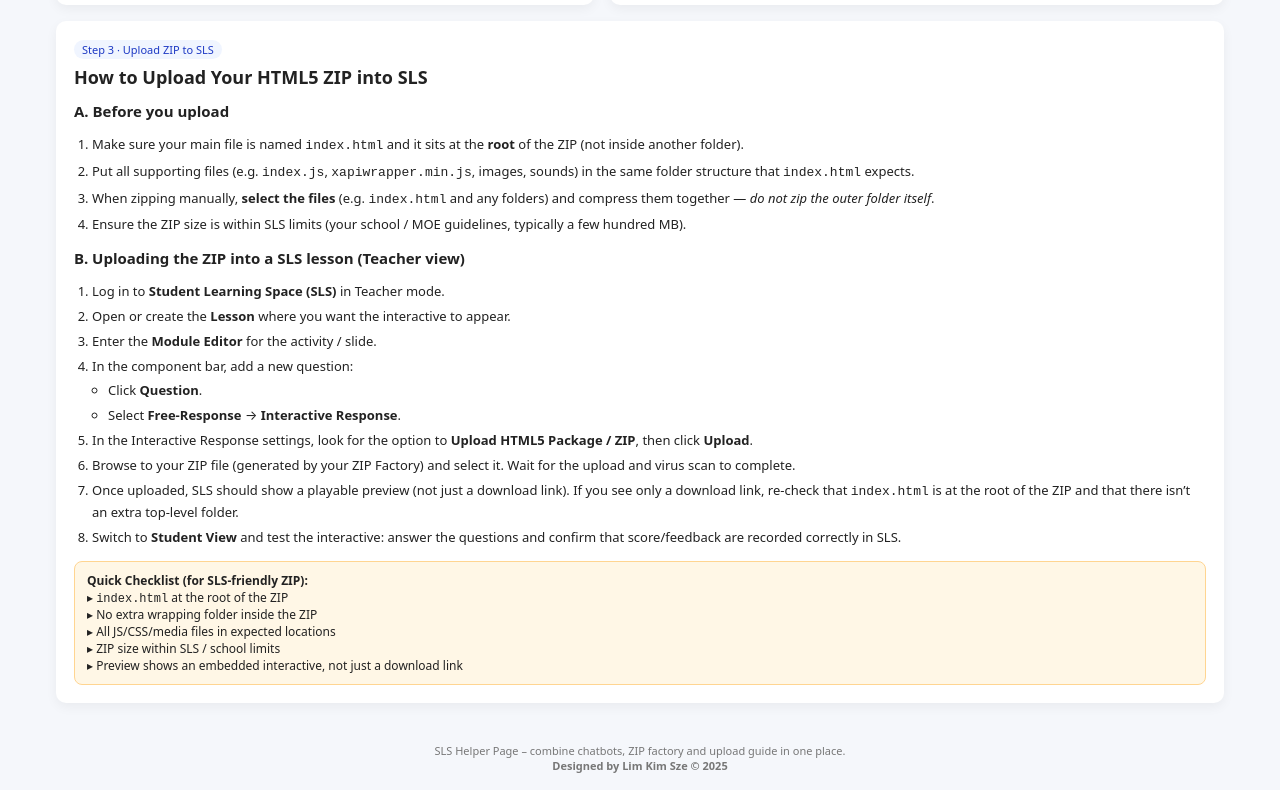
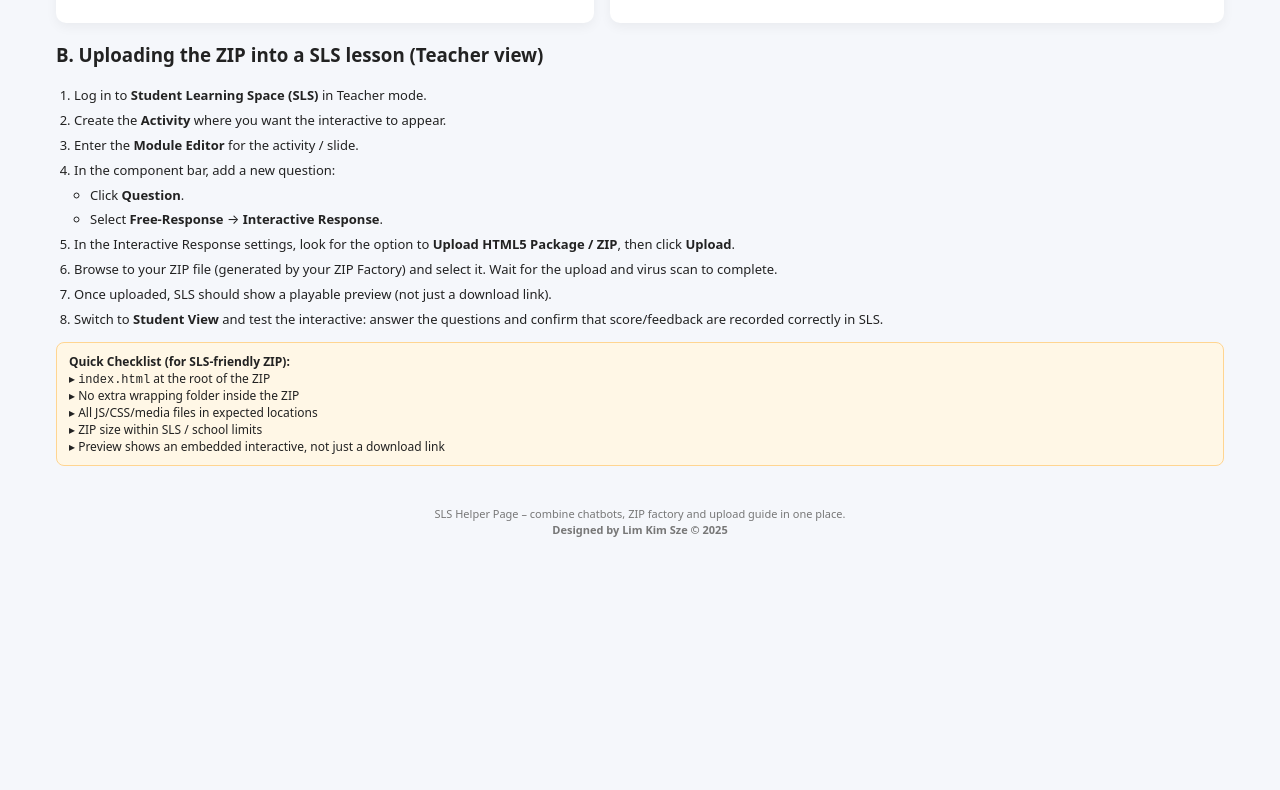
Before and after one commit to limkimsze-maker/Compiler, a plain HTML site: page index.html in a window 1280 px wide. Shown: the part 797-1587 px from the top of the page. After the commit the page ends 1350 px from the top, so only its background shows below. Drawn offline with Linux system fonts and the light colour scheme.

Commit message:
Revise SLS HTML Helper content and layout
Updated the content and structure of the SLS HTML Helper page, including chatbot descriptions and upload instructions.

```diff
--- a/index.html
+++ b/index.html
@@ -178,7 +178,7 @@
   <header>
     <h1>SLS HTML Helper</h1>
     <p>
-      Chat with the authoring assistants, create SLS-ready ZIP files, and follow
+      Chat with the authoring assistants, create the html for your programme, paste the html into the right window, press zip button to create SLS-ready ZIP files, and follow
       the step-by-step guide to upload them into Student Learning Space (SLS).
     </p>
   </header>
@@ -265,33 +265,10 @@
     </div>
 
     <!-- Instructions card -->
-    <section class="card" style="margin-top:16px;">
-      <span class="badge">Step 3 · Upload ZIP to SLS</span>
-      <h2>How to Upload Your HTML5 ZIP into SLS</h2>
-
-      <h3>A. Before you upload</h3>
-      <ol class="steps">
-        <li>
-          Make sure your main file is named <code>index.html</code> and it sits at the
-          <strong>root</strong> of the ZIP (not inside another folder).
-        </li>
-        <li>
-          Put all supporting files (e.g. <code>index.js</code>, <code>xapiwrapper.min.js</code>,
-          images, sounds) in the same folder structure that <code>index.html</code> expects.
-        </li>
-        <li>
-          When zipping manually, <strong>select the files</strong> (e.g. <code>index.html</code> and any folders)
-          and compress them together — <em>do not zip the outer folder itself</em>.
-        </li>
-        <li>
-          Ensure the ZIP size is within SLS limits (your school / MOE guidelines, typically a few hundred MB).
-        </li>
-      </ol>
-
-      <h3>B. Uploading the ZIP into a SLS lesson (Teacher view)</h3>
+    <h3>B. Uploading the ZIP into a SLS lesson (Teacher view)</h3>
       <ol class="steps">
         <li>Log in to <strong>Student Learning Space (SLS)</strong> in Teacher mode.</li>
-        <li>Open or create the <strong>Lesson</strong> where you want the interactive to appear.</li>
+        <li>Create the <strong>Activity</strong> where you want the interactive to appear.</li>
         <li>Enter the <strong>Module Editor</strong> for the activity / slide.</li>
         <li>
           In the component bar, add a new question:
@@ -310,8 +287,6 @@
         </li>
         <li>
           Once uploaded, SLS should show a playable preview (not just a download link).
-          If you see only a download link, re-check that <code>index.html</code> is at the
-          root of the ZIP and that there isn’t an extra top-level folder.
         </li>
         <li>
           Switch to <strong>Student View</strong> and test the interactive:
```
